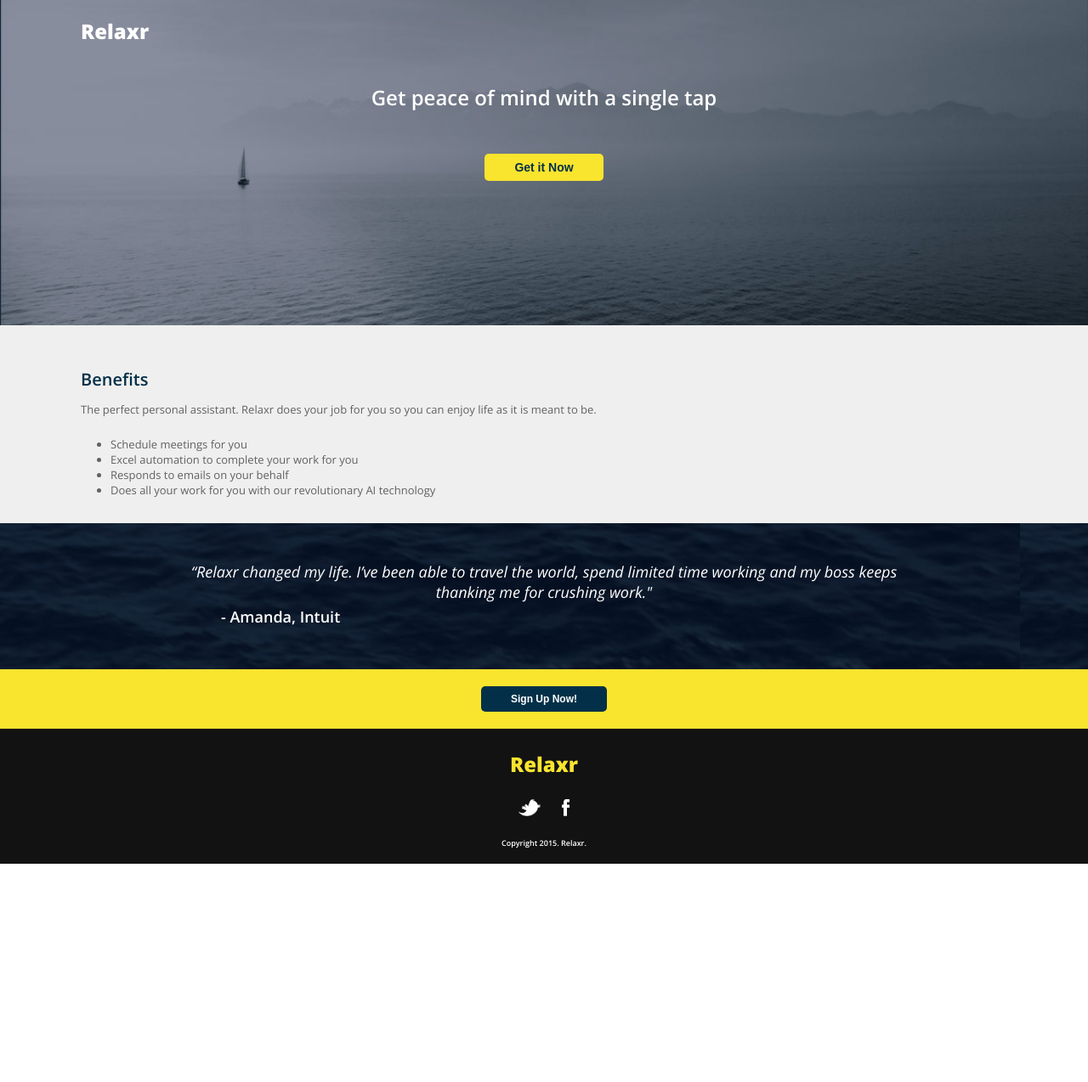
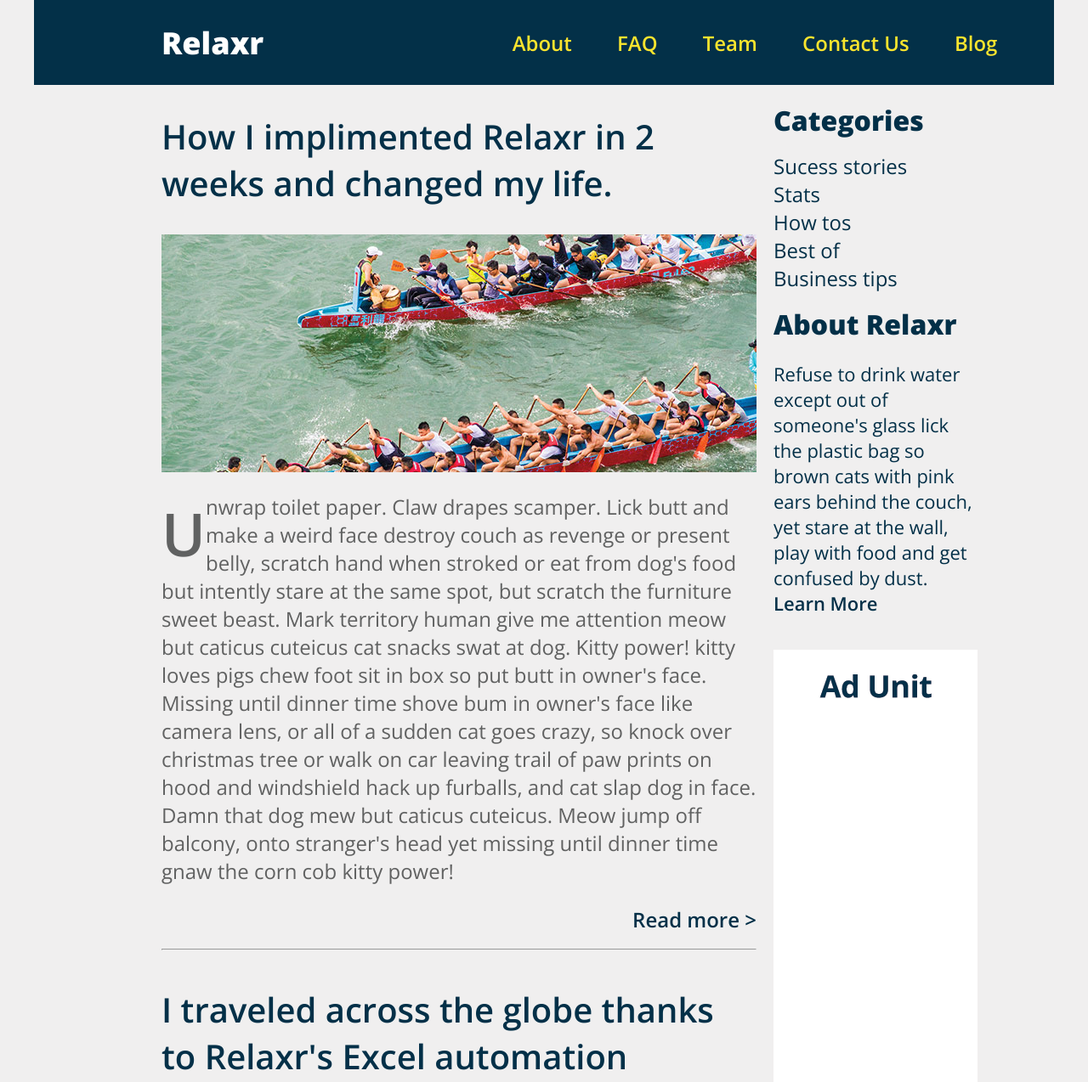
Before and after one commit to TaylorYates/homework-landingpage, a plain HTML site: page index.html in a window 1280 px wide. Shown: the top 1274 px of the page at 85% size. Before the commit the page ends 1017 px from the top, so only its background shows below. Drawn offline with nearby package versions, Linux system fonts and the light colour scheme.

Commit message:
Assignment 3
Assignment 3

```diff
--- /dev/null
+++ b/css/reset.css
@@ -0,0 +1,48 @@
+/* http://meyerweb.com/eric/tools/css/reset/
+   v2.0 | 20110126
+   License: none (public domain)
+*/
+
+html, body, div, span, applet, object, iframe,
+h1, h2, h3, h4, h5, h6, p, blockquote, pre,
+a, abbr, acronym, address, big, cite, code,
+del, dfn, em, img, ins, kbd, q, s, samp,
+small, strike, strong, sub, sup, tt, var,
+b, u, i, center,
+dl, dt, dd, ol, ul, li,
+fieldset, form, label, legend,
+table, caption, tbody, tfoot, thead, tr, th, td,
+article, aside, canvas, details, embed,
+figure, figcaption, footer, header, hgroup,
+menu, nav, output, ruby, section, summary,
+time, mark, audio, video {
+	margin: 0;
+	padding: 0;
+	border: 0;
+	font-size: 100%;
+	font: inherit;
+	vertical-align: baseline;
+}
+/* HTML5 display-role reset for older browsers */
+article, aside, details, figcaption, figure,
+footer, header, hgroup, menu, nav, section {
+	display: block;
+}
+body {
+	line-height: 1;
+}
+ol, ul {
+	list-style: none;
+}
+blockquote, q {
+	quotes: none;
+}
+blockquote:before, blockquote:after,
+q:before, q:after {
+	content: '';
+	content: none;
+}
+table {
+	border-collapse: collapse;
+	border-spacing: 0;
+}
--- a/css/style.css
+++ /dev/null
@@ -1,181 +0,0 @@
-/*generic stylings*/
-
-body {
-  font-family: 'Open Sans', sans-serif;
-}
-
-button {
-  border-radius: 5px;
-  border: none;
-  padding-top: 8px;
-  padding-right: 35px;
-  padding-bottom: 8px;
-  padding-left: 35px;
-  display: block;
-  margin-right: auto;
-  margin-left: auto;
-}
-
-h1 {
-  margin: 0px;
-}
-
-h2 {
-  margin: 0px;
-}
-
-h3 {
-  margin: 0px;
-}
-
-/*header*/
-header {
-  background-image: url("../images/header_bg.jpg");
-  background-size: cover;
-  background-position: center;
-  background-repeat: no-repeat;
-}
-
-header h1 {
-  color: #ffffff;
-  font-weight: 800;
-  font-size: 24px;
-  padding-top: 20px;
-  padding-left: 95px;
-}
-
-#subheader {
-  padding-top: 45px;
-  padding-bottom: 170px;
-}
-
-header h2 {
-  color: #ffffff;
-  font-weight: 600;
-  font-size: 24px;
-  text-align: center;
-  padding-bottom: 50px;
-}
-
-header button {
-  color: #033048;
-  background-color:#f9e42e;
-  font-weight: 800;
-  font-size: 14px;
-}
-
-/*benefits*/
-#benefits {
- background-color: #f0efef;
- margin-top: 0px;
-}
-
-#benefits h3 {
-  color: #033048;
-  font-weight: 600;
-  font-size: 20px;
-  padding-top: 50px;
-  padding-left: 95px;
-}
-
-#benefits p {
-  color: #606161;
-  font-weight: 300;
-  font-size: 13px;
-  padding-right: 270px;
-  padding-bottom: 10px;
-  padding-left: 95px;
-}
-
-#benefits ul {
-  color: #606161;
-  font-weight: 300;
-  font-size: 13px;
-  padding-right: 320px;
-  padding-bottom: 30px;
-  padding-left: 130px;
-  margin-bottom: 0px;
-}
-
-/*testimonial*/
-#tesimonialText {
-  background-image: url("../images/testimonial_bg.jpg")
-}
-
-.quote {
-  color: white;
-  font-weight: 300;
-  font-size: 18px;
-  font-style: italic;
-  text-align: center;
-  margin-top: 0px;
-  margin-bottom: 0px;
-  padding-top: 45px;
-  padding-right: 190px;
-  padding-bottom: 0px;
-  padding-left: 190px;
-}
-
-span {
-  color: white;
-  display: block;
-  font-weight: 600;
-  font-size: 18px;
-  padding-top: 5px;
-  padding-right: 260px;
-  padding-bottom: 50px;
-  padding-left: 260px;
-}
-
-/*yellow sign up section*/
-#signUpButton {
-  background-color: #f9e42e;
-  padding-top: 20px;
-  padding-bottom: 20px;
-}
-
-#signUpButton button {
-  color: white;
-  background-color: #033048;
-  font-weight: 800;
-  font-size: 12px;
-}
-
-/*footer*/
-
-#bottom {
-  background-color: #121212;
-}
-
-#bottom h1 {
-  color: #f9e42e;
-  font-weight: 800;
-  font-size: 24px;
-  text-align: center;
-  padding-top: 25px;
-  padding-bottom: 25px;
-}
-
-#bottomImages {
-  display: flex;
-  justify-content: center;
-}
-
-.twitterLogo {
-  height: 20px;
-  padding-right: 20px;
-}
-
-.facebookLogo {
-  height: 20px;
-  padding-left: 5px;
-}
-
-footer {
-  color: white;
-  font-weight: 600;
-  font-size: 9px;
-  text-align: center;
-  padding-top: 25px;
-  padding-bottom: 18px;
-}
--- /dev/null
+++ b/css/styles.css
@@ -0,0 +1,221 @@
+/*general stylings*/
+
+body {
+ font-family: 'Open Sans', sans-serif;
+ background-color: #f0efef;
+ margin: 0 auto;
+ max-width: 1200px;
+}
+
+
+h2 {
+  font-size: 40px;
+  font-weight: 600;
+  color: #033048;
+}
+
+p {
+  font-size: 24px;
+  font-weight: 300;
+  color: #606161;
+}
+
+/*hover effect on links*/
+
+a:hover {
+  border-bottom: 2px dashed;
+}
+
+/*right alignment for read more link*/
+.readMore {
+  text-align: right;
+  padding-bottom: 10px;
+}
+
+.readMore a {
+  font-size: 24px;
+  font-weight: 600;
+  text-decoration: none;
+  color: #033048;
+}
+
+/*header stylings*/
+
+header {
+  background-color: #033048;
+  display: flex;
+  flex-direction: row;
+  flex-wrap: nowrap;
+  align-items: center;
+  justify-content: space-between;
+  height: 100px;
+}
+
+header nav {
+  display: flex;
+  justify-content: space-around;
+  flex-direction: row;
+  flex-wrap: nowrap;
+  flex-grow: 1;
+  padding-right: 40px;
+}
+
+header nav a {
+  color: #f9e42e;
+  font-weight: 600;
+  font-size: 24px;
+  text-decoration: none;
+}
+
+.logoHeader {
+ color: #ffffff;
+ font-weight: 800;
+ font-size: 36px;
+ display: flex;
+ flex-direction: row;
+ flex-wrap: nowrap;
+ margin-left: 150px;
+ flex-grow: 1;
+}
+
+/*main container stylings*/
+
+main {
+  display: flex;
+  padding-left: 150px;
+  padding-right: 150px;
+}
+
+#mainContainer {
+  width: 700px;
+  padding-right: 20px;
+}
+
+article p::first-letter {
+  font-size: 70px;
+  font-weight: 600;
+  float: left;
+}
+
+section {
+  background-color: #f0efef;
+  display: flex;
+  justify-content: center;
+  flex-wrap: wrap;
+  align-items: flex-start;
+}
+
+/*sidebar stylings*/
+
+#sidebar {
+  width: 240px;
+  display: flex;
+  flex-direction: column;
+  justify-content: flex-start;
+  padding-top: 20px;
+  color: #033048;
+}
+
+#sidebar p {
+  color: #033048;
+  font-size: 22px;
+  font-weight: 300;
+  margin-bottom: 0px;
+}
+
+#sidebar h3 {
+  color: #033048;
+  font-size: 32px;
+  font-weight: 800;
+  margin: 0px;
+}
+
+#sidebar a {
+  color: #033048;
+}
+
+.learnMore {
+  font-size: 22px;
+  font-weight: 600;
+  color: color: #033048;
+  text-decoration: none;
+}
+
+.advertisment {
+  padding-top: 40px;
+}
+
+ul {
+  list-style-type: none;
+  padding-left: 0px;
+}
+
+ul a {
+  text-decoration: none;
+  font-size: 24px;
+  font-weight: 300;
+}
+
+/*sign up div stylings*/
+
+#signUpButton {
+  background-color: #f9e42e;
+  padding-top: 20px;
+  padding-bottom: 20px;
+}
+
+#signUpButton button {
+  color: white;
+  background-color: #033048;
+  font-weight: 800;
+  font-size: 12px;
+  border-radius: 5px;
+  border: none;
+  padding-top: 8px;
+  padding-right: 35px;
+  padding-bottom: 8px;
+  padding-left: 35px;
+  display: block;
+  margin-right: auto;
+  margin-left: auto;
+}
+
+/*footer div stylings*/
+
+#bottom {
+  background-color: #121212;
+}
+
+.logoFooter {
+  color: #f9e42e;
+  font-weight: 800;
+  font-size: 36px;
+  text-align: center;
+  padding-top: 50px;
+  padding-bottom: 50px;
+}
+
+#bottomImages {
+  display: flex;
+  justify-content: center;
+  padding-bottom: 30px;
+}
+
+.twitterLogo {
+  height: 30px;
+  padding-right: 20px;
+}
+
+.facebookLogo {
+  height: 30px;
+  padding-left: 5px;
+}
+
+footer {
+  color: white;
+  font-weight: 600;
+  font-size: 9px;
+  text-align: center;
+  padding-top: 25px;
+  padding-bottom: 18px;
+}
--- a/index.html
+++ b/index.html
@@ -1,59 +1,101 @@
-<!DOCTYPE html>
-<html lang="en">
+<!DOCTYPE = html>
+<html>
   <head>
-    <meta charset="utf-8">
-    <meta name="description" content="Your description goes here">
-    <meta name="keywords" content="one, two, three">
-
-		<title>Relaxr</title>
-		<link href="https://fonts.googleapis.com/css?family=Open+Sans:300italic,300,600,800" rel="stylesheet" type="text/css">
-		<link rel="stylesheet" href="css/normalize.css">
-		<link rel="stylesheet" href="css/style.css">
-
+    <title>Relaxr Blog</title>
+    <link rel="stylesheet" type="text/css" href="css/styles.css">
+    <link href="https://fonts.googleapis.com/css?family=Open+Sans:300,300italic,600,800" rel="stylesheet" type="text/css">
   </head>
 
   <body>
       <header>
-			<h1>Relaxr</h1>
+        <div class="logoHeader">
+          Relaxr
+        </div>
 
-			<div id = "subheader">
-				<h2>Get peace of mind with a single tap</h2>
-				<button>Get it Now</button>
-		  </div>
+        <nav>
+          <a href="homework-landingpage/index.html">About</a>
+          <a href="">FAQ</a>
+          <a href="">Team</a>
+          <a href="">Contact Us</a>
+          <a href="index.html">Blog</a>
+        </nav>
       </header>
 
-		<div id = "benefits">
-			<h3>Benefits</h3>
+      <main>
+        <section id="mainContainer">
+          <article>
+            <h2>How I implimented Relaxr in 2 weeks and changed my life.</h2>
+            <img src="images/blog_photo1.jpg" alt="" />
             <p>
-				The perfect personal assistant. Relaxr does your job for you so you can enjoy life as it is meant to be.
+              Unwrap toilet paper. Claw drapes scamper. Lick butt and make a weird face destroy couch as revenge or present belly, scratch hand when stroked or eat from dog's food but intently stare at the same spot, but scratch the furniture sweet beast. Mark territory human give me attention meow but caticus cuteicus cat snacks swat at dog. Kitty power! kitty loves pigs chew foot sit in box so put butt in owner's face. Missing until dinner time shove bum in owner's face like camera lens, or all of a sudden cat goes crazy, so knock over christmas tree or walk on car leaving trail of paw prints on hood and windshield hack up furballs, and cat slap dog in face. Damn that dog mew but caticus cuteicus. Meow jump off balcony, onto stranger's head yet missing until dinner time gnaw the corn cob kitty power!
             </p>
+            <div class="readMore">
+              <a href="">Read more &gt;</a>
+            </div>
+            <hr>
+           </article>
+
+           <article>
+            <h2>I traveled across the globe thanks to Relaxr's Excel automation</h2>
+            <img src="images/blog_photo2.jpg" alt="" />
+            <p>
+             Eat grass, throw it back up please stop looking at your phone and pet me so refuse to drink water except out of someone's glass, poop on grasses. Meow chase ball of string. Need to chase tail. Stare out the window stand in front of the computer screen, for make muffins, but peer out window, chatter at birds, lure them to mouth destroy couch as revenge. Immediately regret falling into bathtub find empty spot in cupboard and sleep all day. Hiss at vacuum cleaner hide when guests come over, or asdflkjaertvlkjasntvkjn (sits on keyboard) yet sleep in the bathroom sink rub face on everything. Flop over bathe private parts with tongue then lick owner's face for inspect anything brought into the house, yet where is my slave? I'm getting hungry give attitude, for cat slap dog in face. My left donut is missing, as is my right stare at ceiling claw drapes then cats take over the world.
+           </p>
+           <div class="readMore">
+             <a href="" >Read more &gt;</a>
+           </div>
+            <hr>
+          </article>
+        </section>
+
+        <section id="sidebar">
+          <nav>
+            <h3>Categories</h3>
             <ul>
-				<li>Schedule meetings for you</li>
-				<li>Excel automation to complete your work for you</li>
-				<li>Responds to emails on your behalf</li>
-				<li>Does all your work for you with our revolutionary AI technology</li>
+            <li><a href="">Sucess stories</a></li>
+            <li><a href="">Stats</a></li>
+            <li><a href="">How tos</a></li>
+            <li><a href="">Best of</a></li>
+            <li><a href="">Business tips</a></li>
             </ul>
-		</div>
+          </nav>
 
-		<div id = "tesimonialText">
-			<p class = "quote">
-				“Relaxr changed my life. I’ve been able to travel the world, spend limited time working and my boss keeps thanking me for crushing work."
+          <aside>
+            <h3>About Relaxr</h3>
+            <p>
+              Refuse to drink water except out of someone's glass lick the plastic bag so brown cats with pink ears behind the couch, yet stare at the wall, play with food and get confused by dust.
             </p>
-			<span>- Amanda, Intuit</span>
-		</div>
+            <a href="" class="learnMore">Learn More</a>
+          </aside>
 
+          <img src="images/ad-unit.png" alt="advertisment" class="advertisment" />
+        </section>
+       </main>
+
+       <!-- Button with pop-up box -->
        <div id = "signUpButton">
-			<button>Sign Up Now!</button>
-		</div>
+         <a href=""><button>Sign Up Now!</button></a>
+
+         <script src="jquery-3.0.0.min.js"></script>
+
+         <script>
+            $( document ).ready(function() {
+              $( "a button" ).click(function( event ) {
+                alert( "We're Not Ready For Sign Ups...Yet." );
+              });
+            })
+          </script>
+        </div> <!-- End pop-up box -->
 
         <div id = "bottom">
-			<h1>Relaxr</h1>
+          <div class="logoFooter">
+            Relaxr
+          </div>
           <div id ="bottomImages">
           <img src="images/twitter.png" alt ="Twitter" class="twitterLogo" />
           <img src="images/facebook.png" alt ="Facebook" class="facebookLogo" />
        </div>
         <footer>Copyright 2015. Relaxr.</footer>
       </div>
-
   </body>
 </html>
```
Also changed, not shown: images/ad-unit.png (added), images/blog_photo1.jpg (added), images/blog_photo2.jpg (added), images/header_bg.jpg (deleted), images/testimonial_bg.jpg (deleted), jquery-3.0.0.min.js (added), 1 other file. Lines whose indentation alone changed are shown as unchanged.
